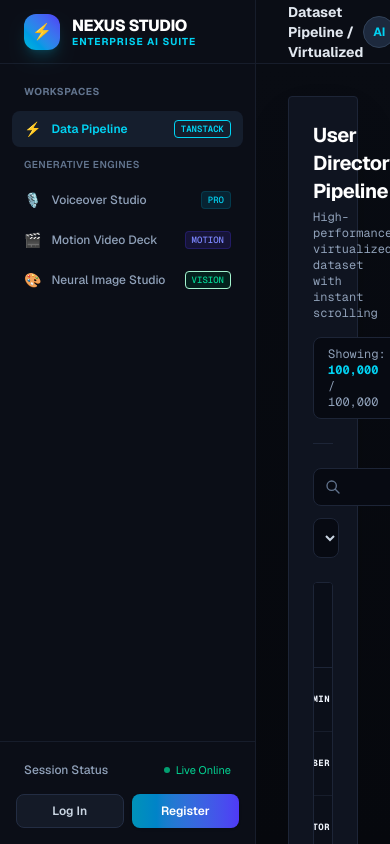
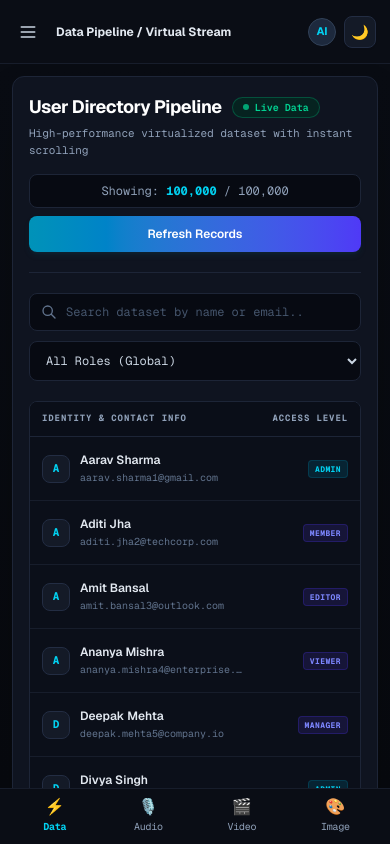
Before and after one commit to viomjeet/nexus-ai-workspace, a Next.js app: page / in a window 390 px wide. Built offline with nearby package versions, Linux system fonts and the light colour scheme.

Commit message:
responsive layout added

```diff
--- a/src/app/HeavyList/index.tsx
+++ b/src/app/HeavyList/index.tsx
@@ -30,14 +30,14 @@ function UsersContent() {
 
   return (
     <div className="max-w-6xl mx-auto space-y-6">
-      <div className="bg-white dark:bg-[#0f1420] border border-slate-200 dark:border-[#1d2537] rounded-sm p-6 sm:p-8 shadow-sm dark:shadow-2xl space-y-6">
-        <div className="space-y-6">
+      <div className="bg-white dark:bg-[#0f1420] border border-slate-200 dark:border-[#1d2537] rounded-xl p-4 sm:p-6 md:p-8 shadow-sm dark:shadow-2xl space-y-5 sm:space-y-6">
+        <div className="space-y-5 sm:space-y-6">
 
           {/* 1. Header Section */}
-          <div className="flex flex-col sm:flex-row sm:items-center justify-between gap-4 border-b border-slate-200 dark:border-[#1d2537] pb-6">
+          <div className="flex flex-col sm:flex-row sm:items-center justify-between gap-4 border-b border-slate-200 dark:border-[#1d2537] pb-5 sm:pb-6">
             <div>
-              <div className="flex items-center gap-3">
-                <h1 className="text-xl font-bold tracking-tight text-slate-900 dark:text-white">
+              <div className="flex items-center gap-2.5 sm:gap-3">
+                <h1 className="text-lg sm:text-xl font-bold tracking-tight text-slate-900 dark:text-white">
                   User Directory Pipeline
                 </h1>
                 <span className="inline-flex items-center gap-1.5 px-2.5 py-0.5 rounded-full text-[10px] font-mono font-semibold bg-emerald-50 text-emerald-700 border border-emerald-200 dark:bg-emerald-950/60 dark:text-emerald-400 dark:border-emerald-500/30">
@@ -45,19 +45,19 @@ function UsersContent() {
                   Live Data
                 </span>
               </div>
-              <p className="text-xs text-slate-500 dark:text-slate-400 mt-1 font-mono">
+              <p className="text-[11px] sm:text-xs text-slate-500 dark:text-slate-400 mt-1 font-mono">
                 High-performance virtualized dataset with instant scrolling
               </p>
             </div>
 
-            <div className="flex items-center gap-3">
-              <div className="bg-slate-50 dark:bg-[#070a12] px-3.5 py-2 rounded-lg border border-slate-200 dark:border-[#1d2537] text-xs font-mono text-slate-500 dark:text-slate-400">
+            <div className="flex flex-col sm:flex-row items-stretch sm:items-center gap-2 sm:gap-3 w-full sm:w-auto">
+              <div className="bg-slate-50 dark:bg-[#070a12] px-3.5 py-2 rounded-lg border border-slate-200 dark:border-[#1d2537] text-xs font-mono text-slate-500 dark:text-slate-400 text-center sm:text-left">
                 Showing: <span className="font-bold text-cyan-600 dark:text-cyan-400">{filteredUsers.length.toLocaleString()}</span> / {users.length.toLocaleString()}
               </div>
               <button
                 onClick={() => refetch()}
                 disabled={isFetching}
-                className="inline-flex items-center justify-center px-4 py-2 text-xs font-semibold text-white bg-gradient-to-r from-cyan-600 to-indigo-600 hover:from-cyan-500 hover:to-indigo-500 active:scale-95 rounded-lg shadow-md shadow-cyan-900/20 transition disabled:opacity-50 cursor-pointer"
+                className="inline-flex items-center justify-center px-4 py-2.5 sm:py-2 text-xs font-semibold text-white bg-gradient-to-r from-cyan-600 to-indigo-600 hover:from-cyan-500 hover:to-indigo-500 active:scale-95 rounded-lg shadow-md shadow-cyan-900/20 transition disabled:opacity-50 cursor-pointer w-full sm:w-auto"
               >
                 {isFetching ? "Syncing..." : "Refresh Records"}
               </button>
@@ -65,7 +65,7 @@ function UsersContent() {
           </div>
 
           {/* 2. Filter & Search Bar */}
-          <div className="flex flex-col sm:flex-row items-center gap-3">
+          <div className="flex flex-col sm:flex-row items-stretch sm:items-center gap-2.5 sm:gap-3">
             {/* Search Input */}
             <div className="relative flex-1 w-full">
               <input
@@ -116,24 +116,24 @@ function UsersContent() {
 
           {/* 3. Content Section */}
           {isLoading ? (
-            <div className="border border-slate-200 dark:border-[#1d2537] rounded-sm p-6 bg-slate-50/40 dark:bg-[#070a12]/40 space-y-3">
+            <div className="border border-slate-200 dark:border-[#1d2537] rounded-lg p-4 sm:p-6 bg-slate-50/40 dark:bg-[#070a12]/40 space-y-3">
               {[...Array(6)].map((_, i) => (
                 <div key={i} className="h-10 bg-slate-200 dark:bg-[#141b2b]/60 rounded-lg animate-pulse" />
               ))}
             </div>
           ) : isError ? (
-            <div className="bg-rose-50 border border-rose-200 dark:bg-rose-950/20 dark:border-rose-800/40 rounded-sm p-5 text-xs text-rose-600 dark:text-rose-400 font-mono">
+            <div className="bg-rose-50 border border-rose-200 dark:bg-rose-950/20 dark:border-rose-800/40 rounded-lg p-4 sm:p-5 text-xs text-rose-600 dark:text-rose-400 font-mono">
               <span className="font-bold">[ERROR]:</span> {(error as Error).message}
             </div>
           ) : filteredUsers.length === 0 ? (
-            <div className="border border-slate-200 dark:border-[#1d2537] rounded-sm p-12 text-center bg-slate-50/30 dark:bg-[#070a12]/30">
+            <div className="border border-slate-200 dark:border-[#1d2537] rounded-lg p-8 sm:p-12 text-center bg-slate-50/30 dark:bg-[#070a12]/30">
               <p className="text-sm font-semibold text-slate-700 dark:text-slate-300">No records found</p>
               <p className="text-xs text-slate-500 mt-1 font-mono">Try adjusting your search criteria or role filters.</p>
             </div>
           ) : (
-            <div className="border border-slate-200 dark:border-[#1d2537] rounded-sm overflow-hidden bg-white dark:bg-[#070a12]">
+            <div className="border border-slate-200 dark:border-[#1d2537] rounded-lg overflow-hidden bg-white dark:bg-[#070a12]">
               {/* Table Header Row */}
-              <div className="grid grid-cols-12 px-6 py-3 bg-slate-50 dark:bg-[#0a0e18] border-b border-slate-200 dark:border-[#1d2537] text-[10px] font-mono font-bold text-slate-500 dark:text-slate-400 uppercase tracking-widest">
+              <div className="grid grid-cols-12 px-3 sm:px-6 py-2.5 sm:py-3 bg-slate-50 dark:bg-[#0a0e18] border-b border-slate-200 dark:border-[#1d2537] text-[9px] sm:text-[10px] font-mono font-bold text-slate-500 dark:text-slate-400 uppercase tracking-widest">
                 <span className="col-span-8 sm:col-span-9">Identity & Contact Info</span>
                 <span className="col-span-4 sm:col-span-3 text-right">Access Level</span>
               </div>
--- a/src/app/components/VirtualUserList.tsx
+++ b/src/app/components/VirtualUserList.tsx
@@ -28,16 +28,15 @@ export default function VirtualUserList({ users }: { users: any[] }) {
     width: "100%",
   });
 
-  const lavelClass = (isAdmin: boolean) => {
+  const lavelClass = (isAdmin: boolean) =>
     isAdmin
       ? "bg-cyan-100 text-cyan-700 border border-cyan-200 dark:bg-cyan-950/60 dark:text-cyan-400 dark:border-cyan-800/40"
-      : "bg-indigo-100 text-indigo-700 border border-indigo-200 dark:bg-indigo-950/60 dark:text-indigo-400 dark:border-indigo-800/40"
-  }
+      : "bg-indigo-100 text-indigo-700 border border-indigo-200 dark:bg-indigo-950/60 dark:text-indigo-400 dark:border-indigo-800/40";
 
   return (
     <div
       ref={parentRef}
-      className="h-[calc(100vh-400px)] overflow-y-auto will-change-transform divide-y divide-slate-100 dark:divide-[#171d2b]"
+      className="h-[55vh] min-h-[320px] max-h-[720px] overflow-y-auto will-change-transform divide-y divide-slate-100 dark:divide-[#171d2b]"
     >
       <div style={parentDivStyle(rowVirtualizer)}>
         {rowVirtualizer.getVirtualItems().map((virtualRow) => {
@@ -49,23 +48,23 @@ export default function VirtualUserList({ users }: { users: any[] }) {
             <div
               key={user.id}
               style={childDivStyle(virtualRow)}
-              className="grid grid-cols-12 items-center px-6 py-2.5 bg-white hover:bg-slate-50 dark:bg-[#0b0f19] dark:hover:bg-[#121826] transition-colors border-b border-slate-100 dark:border-[#171d2b]"
+              className="grid grid-cols-12 items-center px-3 sm:px-6 py-2 sm:py-2.5 bg-white hover:bg-slate-50 dark:bg-[#0b0f19] dark:hover:bg-[#121826] transition-colors border-b border-slate-100 dark:border-[#171d2b]"
             >
-              <div className="col-span-8 sm:col-span-9 flex items-center gap-3">
-                <div className="w-8 h-8 rounded-lg bg-slate-100 text-cyan-600 dark:bg-[#141a27] dark:text-cyan-400 text-xs font-mono font-bold flex items-center justify-center border border-slate-200 dark:border-[#232d43] shrink-0">
+              <div className="col-span-8 sm:col-span-9 flex items-center gap-2.5 sm:gap-3 min-w-0">
+                <div className="w-7 h-7 sm:w-8 sm:h-8 rounded-lg bg-slate-100 text-cyan-600 dark:bg-[#141a27] dark:text-cyan-400 text-[11px] sm:text-xs font-mono font-bold flex items-center justify-center border border-slate-200 dark:border-[#232d43] shrink-0">
                   {initial}
                 </div>
-                <div className="truncate">
+                <div className="truncate min-w-0">
                   <p className="text-xs font-semibold text-slate-800 dark:text-slate-200 truncate leading-tight">
                     {user.name}
                   </p>
-                  <p className="text-[11px] text-slate-500 font-mono truncate mt-0.5">
+                  <p className="text-[10px] sm:text-[11px] text-slate-500 font-mono truncate mt-0.5">
                     {user.email}
                   </p>
                 </div>
               </div>
-              <div className="col-span-4 sm:col-span-3 flex justify-end">
-                <span className={`inline-flex items-center px-2 py-0.5 rounded text-[9px] font-mono font-bold uppercase tracking-wider ${lavelClass(isAdmin)}`}>
+              <div className="col-span-4 sm:col-span-3 flex justify-end shrink-0 pl-1">
+                <span className={`inline-flex items-center px-1.5 sm:px-2 py-0.5 rounded text-[8px] sm:text-[9px] font-mono font-bold uppercase tracking-wider shrink-0 ${lavelClass(isAdmin)}`}>
                   {user.role}
                 </span>
               </div>
--- a/src/app/globals.css
+++ b/src/app/globals.css
@@ -19,8 +19,15 @@
   --foreground: #f0f4fc;
 }
 
+html,
+body {
+  max-width: 100vw;
+  overflow-x: hidden;
+}
+
 body {
   background: var(--background);
   color: var(--foreground);
   font-family: Arial, Helvetica, sans-serif;
+  min-height: 100dvh;
 }
--- a/src/app/page.tsx
+++ b/src/app/page.tsx
@@ -10,43 +10,71 @@ import ImageGenerator from "./components/ImageGenerator";
 
 export default function StudioApp() {
   const [activeNav, setActiveNav] = useState<any>("large-data");
-  const [navItems] = useState<any[]>(NavItemList)
+  const [navItems] = useState<any[]>(NavItemList);
+  const [sidebarOpen, setSidebarOpen] = useState(false);
 
   const navMenuClass = (activeNav: string, type: string) => {
     const selectedNav =
       activeNav === type
-        ? "bg-cyan-50 text-cyan-700 font-semibold dark:bg-slate-800/60 dark:text-cyan-400"
+        ? "bg-cyan-50 text-cyan-700 font-semibold dark:bg-slate-800/60 dark:text-cyan-400 shadow-xs"
         : "text-slate-600 hover:text-slate-900 hover:bg-slate-100 dark:text-slate-400 dark:hover:text-slate-200 dark:hover:bg-slate-800/30";
-    return `w-full flex items-center justify-between px-3 py-2 rounded-lg text-xs font-medium transition-colors ${selectedNav}`;
+    return `w-full flex items-center justify-between px-3 py-2.5 rounded-lg text-xs font-medium transition-colors cursor-pointer ${selectedNav}`;
   };
 
   return (
-    <div className="flex h-screen w-screen overflow-hidden bg-slate-100 text-slate-900 dark:bg-[#07090e] dark:text-[#f0f4fc] font-sans antialiased selection:bg-cyan-500 selection:text-black">
-      {/* 1. LEFT SIDEBAR */}
-      <aside className="w-64 border-r border-slate-200 dark:border-[#171d2b] bg-white dark:bg-[#0b0e17] flex flex-col justify-between shrink-0">
-        <div>
-          <div className="h-16 flex items-center px-6 border-b border-slate-200 dark:border-[#171d2b] gap-3">
-            <div className="h-9 w-9 rounded-xl bg-gradient-to-tr from-cyan-500 to-indigo-600 flex items-center justify-center font-bold text-white shadow-lg shadow-cyan-500/20">
+    <div className="flex h-[100dvh] w-screen max-w-full overflow-hidden bg-slate-100 text-slate-900 dark:bg-[#07090e] dark:text-[#f0f4fc] font-sans antialiased selection:bg-cyan-500 selection:text-black">
+      {/* Mobile Backdrop Overlay */}
+      {sidebarOpen && (
+        <div
+          className="fixed inset-0 bg-black/60 backdrop-blur-xs z-40 md:hidden transition-opacity"
+          onClick={() => setSidebarOpen(false)}
+          aria-hidden="true"
+        />
+      )}
+
+      {/* 1. SIDEBAR (Collapsible Drawer on Mobile, Fixed Sidebar on Desktop) */}
+      <aside
+        className={`fixed inset-y-0 left-0 z-50 w-72 max-w-[85vw] border-r border-slate-200 dark:border-[#171d2b] bg-white dark:bg-[#0b0e17] flex flex-col justify-between shrink-0 transform transition-transform duration-300 ease-in-out md:static md:w-64 md:translate-x-0 ${
+          sidebarOpen ? "translate-x-0 shadow-2xl" : "-translate-x-full md:translate-x-0"
+        }`}
+      >
+        <div className="flex flex-col min-h-0 flex-1">
+          {/* Sidebar Header */}
+          <div className="h-16 flex items-center justify-between px-5 md:px-6 border-b border-slate-200 dark:border-[#171d2b] shrink-0">
+            <div className="flex items-center gap-3">
+              <div className="h-9 w-9 rounded-xl bg-gradient-to-tr from-cyan-500 to-indigo-600 flex items-center justify-center font-bold text-white shadow-lg shadow-cyan-500/20 shrink-0">
                 ⚡
               </div>
               <div>
-              <span className="font-extrabold text-base tracking-tight text-slate-900 dark:text-white block">
+                <span className="font-extrabold text-base tracking-tight text-slate-900 dark:text-white block leading-tight">
                   NEXUS STUDIO
                 </span>
-              <span className="text-[10px] uppercase font-bold tracking-widest text-cyan-600 dark:text-cyan-400 block -mt-1">
+                <span className="text-[10px] uppercase font-bold tracking-widest text-cyan-600 dark:text-cyan-400 block -mt-0.5">
                   Enterprise AI Suite
                 </span>
               </div>
             </div>
 
-          <nav className="p-3 space-y-1">
+            {/* Mobile Close Button */}
+            <button
+              onClick={() => setSidebarOpen(false)}
+              className="p-1.5 -mr-1 rounded-lg text-slate-400 hover:text-slate-700 dark:text-slate-400 dark:hover:text-white hover:bg-slate-100 dark:hover:bg-slate-800 transition md:hidden cursor-pointer"
+              aria-label="Close sidebar"
+            >
+              <svg className="w-5 h-5" fill="none" stroke="currentColor" viewBox="0 0 24 24">
+                <path strokeLinecap="round" strokeLinejoin="round" strokeWidth={2} d="M6 18L18 6M6 6l12 12" />
+              </svg>
+            </button>
+          </div>
+
+          {/* Navigation Items (Scrollable) */}
+          <nav className="p-3 space-y-1 overflow-y-auto flex-1">
             <div className="text-[10px] font-bold uppercase tracking-wider text-slate-400 dark:text-slate-500 px-3 py-2">
               Workspaces
             </div>
 
             <div className="space-y-1">
               {navItems.map((item, index) => {
-                // Agar separator hai to divider line render karein
                 if (item.type === "separator") {
                   return (
                     <div key={`sep-${index}`} className="my-2.5 px-3">
@@ -63,17 +91,20 @@ export default function StudioApp() {
                 return (
                   <button
                     key={item.id}
-                    onClick={() => setActiveNav(item.id)}
+                    onClick={() => {
+                      setActiveNav(item.id);
+                      setSidebarOpen(false);
+                    }}
                     className={navMenuClass(activeNav, item.id)}
                   >
-                    <div className="flex items-center gap-2.5">
-                      <span className={item.iconSize}>{item.icon}</span>
-                      <span>{item.label}</span>
+                    <div className="flex items-center gap-2.5 min-w-0">
+                      <span className={`${item.iconSize} shrink-0`}>{item.icon}</span>
+                      <span className="truncate">{item.label}</span>
                     </div>
 
                     {item.badge && (
                       <span
-                        className={`text-[9px] px-1.5 py-0.5 rounded font-mono ${item.badge.className}`}
+                        className={`text-[9px] px-1.5 py-0.5 rounded font-mono shrink-0 ${item.badge.className}`}
                       >
                         {item.badge.text}
                       </span>
@@ -85,7 +116,8 @@ export default function StudioApp() {
           </nav>
         </div>
 
-        <div className="p-4 border-t border-slate-200 dark:border-[#171d2b] space-y-2">
+        {/* Sidebar Footer */}
+        <div className="p-4 border-t border-slate-200 dark:border-[#171d2b] space-y-2 shrink-0 bg-white dark:bg-[#0b0e17]">
           <div className="flex items-center justify-between px-2 py-1">
             <span className="text-xs text-slate-500 dark:text-slate-400 font-medium">Session Status</span>
             <span className="inline-flex items-center gap-1.5 text-[11px] text-emerald-600 dark:text-emerald-400">
@@ -95,10 +127,10 @@ export default function StudioApp() {
           </div>
 
           <div className="grid grid-cols-2 gap-2 pt-1">
-            <button className="w-full py-2 bg-slate-100 hover:bg-slate-200 text-slate-700 dark:bg-[#141a27] dark:hover:bg-[#1c2438] dark:text-slate-300 text-xs font-semibold rounded-lg border border-slate-200 dark:border-[#232d43] transition">
+            <button className="w-full py-2 bg-slate-100 hover:bg-slate-200 text-slate-700 dark:bg-[#141a27] dark:hover:bg-[#1c2438] dark:text-slate-300 text-xs font-semibold rounded-lg border border-slate-200 dark:border-[#232d43] transition cursor-pointer">
               Log In
             </button>
-            <button className="w-full py-2 bg-gradient-to-r from-cyan-600 to-indigo-600 hover:from-cyan-500 hover:to-indigo-500 text-white text-xs font-semibold rounded-lg shadow transition">
+            <button className="w-full py-2 bg-gradient-to-r from-cyan-600 to-indigo-600 hover:from-cyan-500 hover:to-indigo-500 text-white text-xs font-semibold rounded-lg shadow transition cursor-pointer">
               Register
             </button>
           </div>
@@ -107,22 +139,34 @@ export default function StudioApp() {
 
       {/* 2. MAIN WORKSPACE */}
       <div className="flex-1 flex flex-col min-w-0 overflow-hidden">
-        <header className="h-16 border-b border-slate-200 dark:border-[#171d2b] bg-white dark:bg-[#0a0d15] flex items-center justify-between px-8 shrink-0">
-          <div className="flex items-center gap-4">
-            <span className="text-sm font-bold text-slate-800 dark:text-slate-200">
-              {activeNav === "audio" && "Voiceover Studio / Production Console"}
+        {/* Header */}
+        <header className="h-16 border-b border-slate-200 dark:border-[#171d2b] bg-white dark:bg-[#0a0d15] flex items-center justify-between px-3.5 sm:px-6 md:px-8 shrink-0 min-w-0">
+          <div className="flex items-center gap-2.5 sm:gap-4 min-w-0">
+            {/* Hamburger Button for Mobile */}
+            <button
+              onClick={() => setSidebarOpen(true)}
+              className="p-2 -ml-1 rounded-lg text-slate-600 hover:text-slate-900 hover:bg-slate-100 dark:text-slate-300 dark:hover:text-white dark:hover:bg-slate-800 transition md:hidden cursor-pointer shrink-0"
+              aria-label="Open Navigation Menu"
+            >
+              <svg className="w-5 h-5" fill="none" stroke="currentColor" viewBox="0 0 24 24">
+                <path strokeLinecap="round" strokeLinejoin="round" strokeWidth={2} d="M4 6h16M4 12h16M4 18h16" />
+              </svg>
+            </button>
+
+            <span className="text-xs sm:text-sm font-bold text-slate-800 dark:text-slate-200 truncate">
+              {activeNav === "audio" && "Voiceover Studio / Console"}
               {activeNav === "video" && "AI Video Generation / Motion Deck"}
-              {activeNav === "image" && "Saved Audio & Video Artifacts"}
-              {activeNav === "large-data" && "Large Dataset Pipeline / Virtualized Stream"}
+              {activeNav === "image" && "Neural Image Studio"}
+              {activeNav === "large-data" && "Data Pipeline / Virtual Stream"}
             </span>
           </div>
 
-          <div className="flex items-center gap-3">
+          <div className="flex items-center gap-2 sm:gap-3 shrink-0">
             <div className="text-right hidden sm:block">
-              <div className="text-xs font-bold text-slate-700 dark:text-slate-200">Production Node #1</div>
+              <div className="text-xs font-bold text-slate-700 dark:text-slate-200 leading-tight">Production Node #1</div>
               <div className="text-[10px] text-cyan-600 dark:text-cyan-400 font-mono">100% Unlimited Quota</div>
             </div>
-            <div className="h-8 w-8 rounded-full bg-slate-100 dark:bg-slate-800 border border-slate-200 dark:border-slate-700 flex items-center justify-center text-xs font-bold text-cyan-600 dark:text-cyan-400">
+            <div className="h-7 w-7 sm:h-8 sm:w-8 rounded-full bg-slate-100 dark:bg-slate-800 border border-slate-200 dark:border-slate-700 flex items-center justify-center text-[11px] sm:text-xs font-bold text-cyan-600 dark:text-cyan-400 shrink-0">
               AI
             </div>
             <ThemeToggle />
@@ -130,12 +174,38 @@ export default function StudioApp() {
         </header>
 
         {/* WORKSPACE VIEW ROUTER */}
-        <main className="flex-1 overflow-y-auto p-8 bg-slate-100/70 dark:bg-gradient-to-b dark:from-[#090c13] dark:to-[#07090e]">
+        <main className="flex-1 overflow-y-auto overflow-x-hidden p-3 sm:p-5 md:p-8 bg-slate-100/70 dark:bg-gradient-to-b dark:from-[#090c13] dark:to-[#07090e] min-w-0">
           {activeNav === "audio" && <AudioStudio />}
           {activeNav === "video" && <VideoStudio />}
           {activeNav === "image" && <ImageGenerator />}
           {activeNav === "large-data" && <HeavyList />}
         </main>
+
+        {/* 3. MOBILE BOTTOM NAVIGATION BAR (< 768px) */}
+        <nav className="md:hidden shrink-0 h-14 bg-white/95 dark:bg-[#0b0e17]/95 backdrop-blur-md border-t border-slate-200 dark:border-[#171d2b] flex items-center justify-around px-2 z-30">
+          {[
+            { id: "large-data", label: "Data", icon: "⚡" },
+            { id: "audio", label: "Audio", icon: "🎙️" },
+            { id: "video", label: "Video", icon: "🎬" },
+            { id: "image", label: "Image", icon: "🎨" },
+          ].map((tab) => {
+            const isActive = activeNav === tab.id;
+            return (
+              <button
+                key={tab.id}
+                onClick={() => setActiveNav(tab.id)}
+                className={`flex flex-col items-center justify-center flex-1 py-1 transition-colors cursor-pointer ${
+                  isActive
+                    ? "text-cyan-600 dark:text-cyan-400 font-bold"
+                    : "text-slate-500 dark:text-slate-400 hover:text-slate-800 dark:hover:text-slate-200"
+                }`}
+              >
+                <span className="text-base leading-none">{tab.icon}</span>
+                <span className="text-[10px] mt-1 font-mono tracking-tight">{tab.label}</span>
+              </button>
+            );
+          })}
+        </nav>
       </div>
     </div>
   );
```
Also changed, not shown: src/app/components/AudioStudio.tsx (+45 -45 lines), src/app/components/ImageGenerator.tsx (+13 -12 lines), src/app/components/VideoStudio.tsx (+38 -30 lines). Lines whose indentation alone changed are shown as unchanged.
